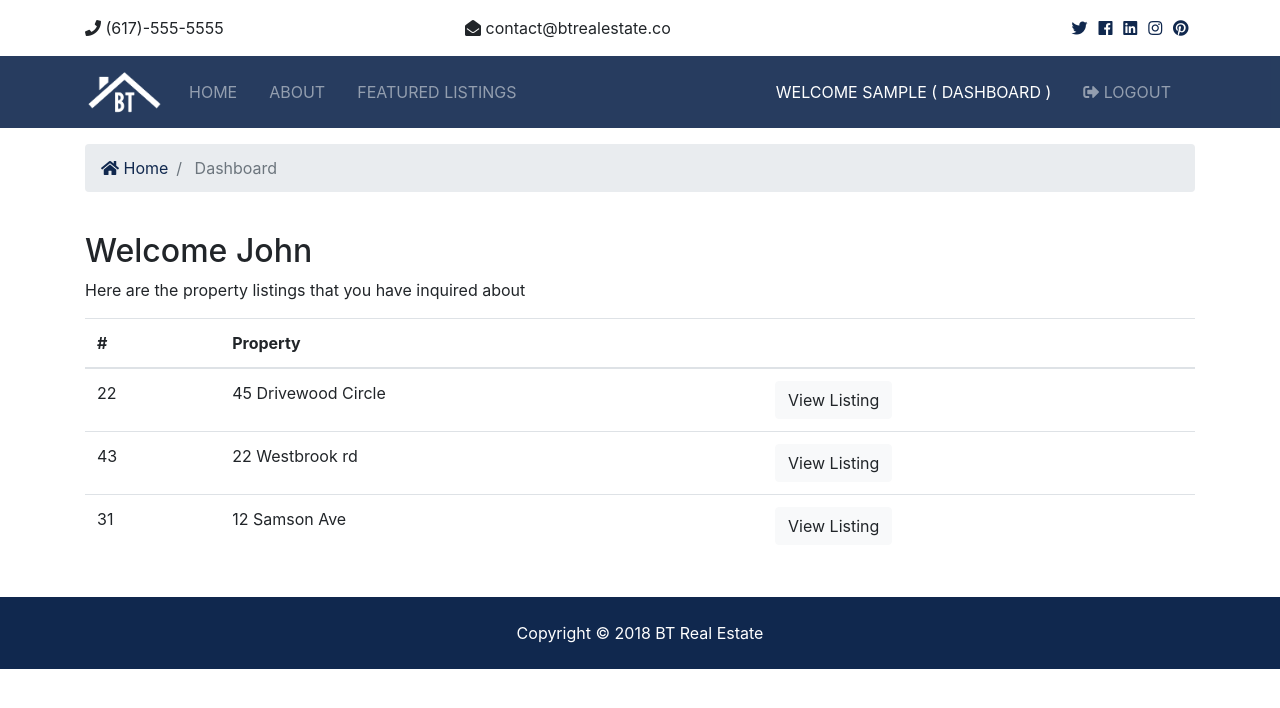
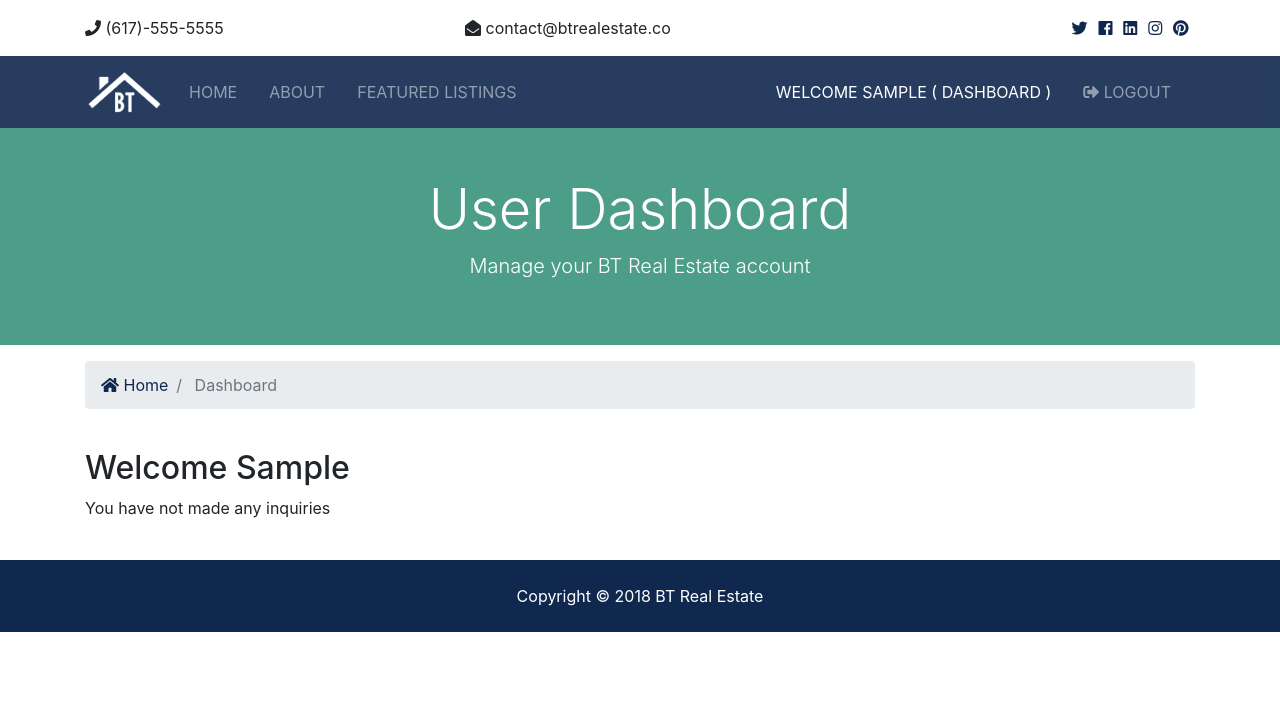
Before and after one commit to ehoversten/realtor_concept, a Django app: page /accounts/dashboard in a window 1280 px wide. Shown: the top 708 px of the page. Run offline with Django 3.2, Linux system fonts and the light colour scheme; the visitor is signed in with stand-in values (Sample User, id 1); data that the repository does not hold is empty; some libraries are stand-ins or nearby versions.

Commit message:
added dynamic content to user dashboard view

```diff
--- a/accounts/views.py
+++ b/accounts/views.py
@@ -1,6 +1,7 @@
 from django.shortcuts import render, redirect
 from django.contrib import messages, auth
 from django.contrib.auth.models import User
+from contacts.models import Contact
 
 # Create your views here.
 
@@ -81,4 +82,10 @@ def logout(request):
 
 
 def dashboard(request):
-    return render(request, 'accounts/dashboard.html')
+    # find logged in user and query for any submitted contacts
+    user_contacts = Contact.objects.order_by('-contact_date').filter(user_id=request.user.id)
+
+    context = {
+        'contacts': user_contacts
+    }
+    return render(request, 'accounts/dashboard.html', context)
--- a/templates/accounts/dashboard.html
+++ b/templates/accounts/dashboard.html
@@ -3,10 +3,22 @@
 {% block title %} | User Dashboard{% endblock %}
 
 {% block content %}
-<div class="container">
+
 <!-- ALERTS -->
 {% include 'partials/_alerts.html' %}
+
+
+<section id="showcase-inner" class="py-5 text-white">
+    <div class="container">
+        <div class="row text-center">
+            <div class="col-md-12">
+                <h1 class="display-4">User Dashboard</h1>
+                <p class="lead">Manage your BT Real Estate account</p>
             </div>
+        </div>
+    </div>
+</section>
+
 <!-- Breadcrumb -->
 <section id="bc" class="mt-3">
     <div class="container">
@@ -26,7 +38,8 @@
     <div class="container">
         <div class="row">
             <div class="col-md-12">
-                <h2>Welcome John</h2>
+                <h2>Welcome {{ user.first_name }}</h2>
+                {% if contacts %}
                     <p>Here are the property listings that you have inquired about</p>
                     <table class="table">
                         <thead>
@@ -37,29 +50,20 @@
                             </tr>
                         </thead>
                         <tbody>
+                            {% for contact in contacts %}
                             <tr>
-                            <td>22</td>
-                            <td>45 Drivewood Circle</td>
+                                <td>{{ contact.id }}</td>
+                                <td>{{ contact.listing }}</td>
                                 <td>
-                                <a class="btn btn-light" href="#">View Listing</a>
+                                    <a class="btn btn-light" href="{% url 'listing' contact.listing_id %}">View Listing</a>
                                 </td>
                             </tr>
-                        <tr>
-                            <td>43</td>
-                            <td>22 Westbrook rd</td>
-                            <td>
-                                <a class="btn btn-light" href="#">View Listing</a>
-                            </td>
-                        </tr>
-                        <tr>
-                            <td>31</td>
-                            <td>12 Samson Ave</td>
-                            <td>
-                                <a class="btn btn-light" href="#">View Listing</a>
-                            </td>
-                        </tr>
+                            {% endfor %}
                         </tbody>
                     </table>
+                {% else %}
+                    <p>You have not made any inquiries</p>
+                {% endif %}
             </div>
         </div>
     </div>
```
Lines whose indentation alone changed are shown as unchanged.
